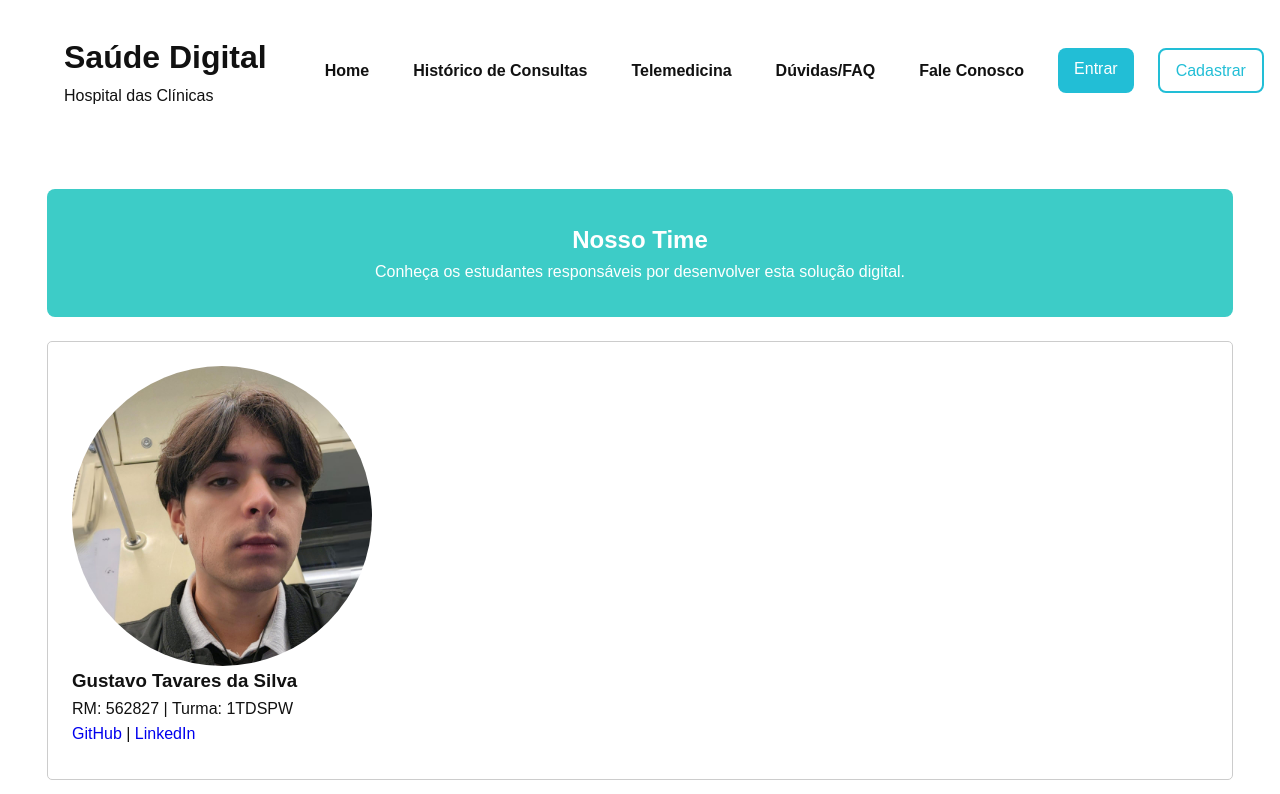
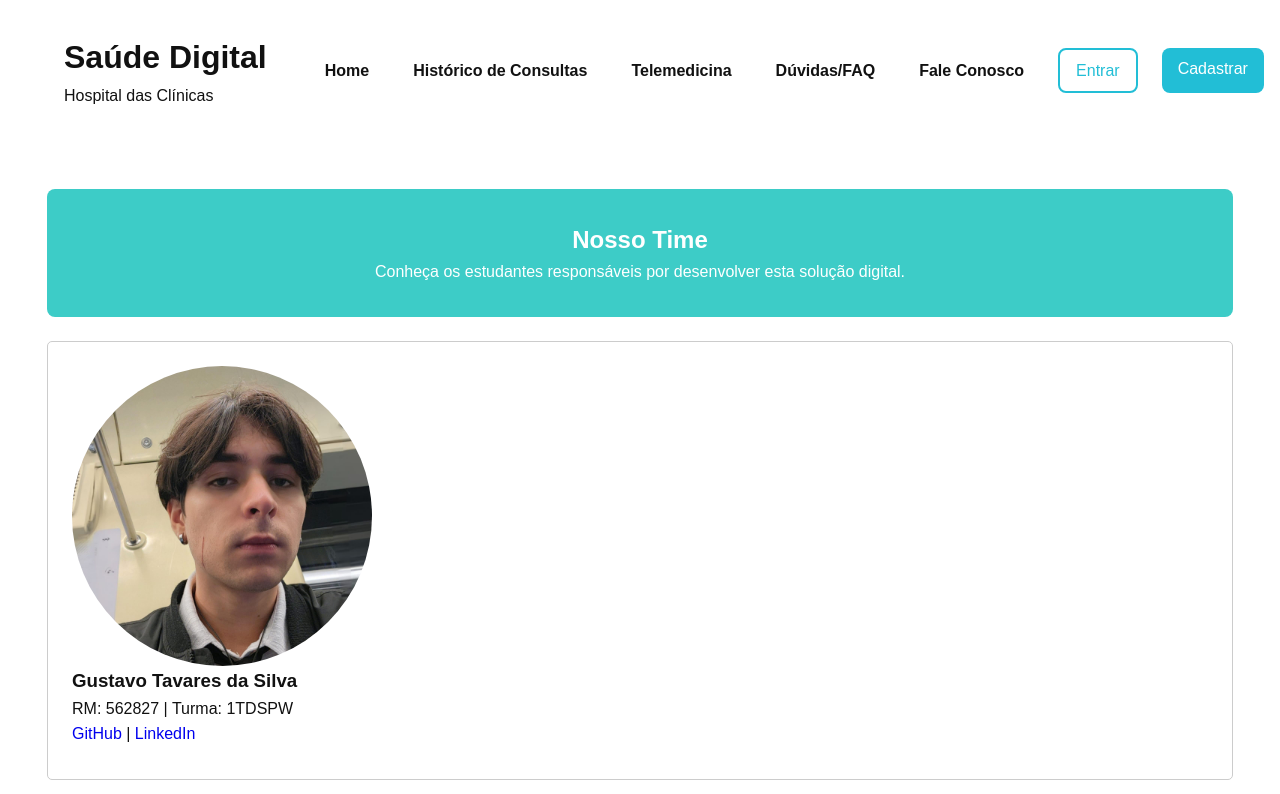
Before and after one commit to Ganhadores-do-NEXT-2025/Front-End, a plain HTML site: page Sprint 1 Saude Digital/assets/integrantes.html in a window 1280 px wide. Shown: the top 794 px of the page. Drawn offline with Linux system fonts and the light colour scheme.

Commit message:
Correção de cores do auth-botaos pagina integrantes

```diff
--- a/Sprint 1 Saude Digital/assets/integrantes.html
+++ b/Sprint 1 Saude Digital/assets/integrantes.html
@@ -26,8 +26,8 @@
                 </ul>
             </nav>
             <div class="auth-botaos">
-                <a class="botao" href="./login.html">Entrar</a>
-                <a class="botao botao-outline" href="./cadastro.html">Cadastrar</a>
+                <a class="botao botao-outline" href="./login.html">Entrar</a>
+                <a class="botao" href="./cadastro.html">Cadastrar</a>
             </div>
 
             <!-- Menu Mobile -->
```
